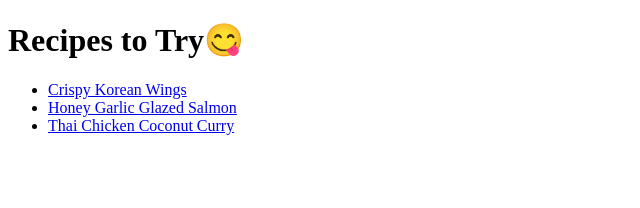
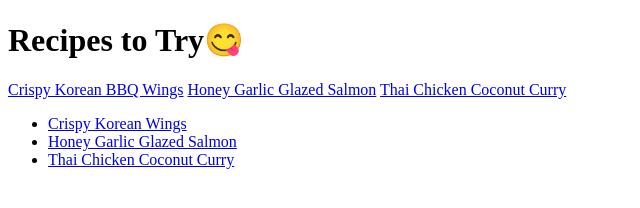
Before and after one commit to kristennwafor/odin-recipes, a plain HTML site: page index.html in a window 1280 px wide. Shown: the whole page, without its empty margins (0-640 px from the left). Drawn offline with Linux system fonts and the light colour scheme.

Commit message:
updated index

```diff
--- a/index.html
+++ b/index.html
@@ -8,10 +8,15 @@
 </head>
 <body>
     <h1>Recipes to Try😋</h1>
+    <a href=":recipes/wings.html">Crispy Korean BBQ Wings</a>
+    <a href=":recipes/salmon.html">Honey Garlic Glazed Salmon</a>
+    <a href=":recipes/curry.html">Thai Chicken Coconut Curry</a>
+
+    <ul>
+        <li><a href="https://www.cakenknife.com/crispy-korean-bbq-chicken-wings/">Crispy Korean Wings</a></li>
+        <li><a href = "https://www.thechunkychef.com/honey-garlic-glazed-salmon/">Honey Garlic Glazed Salmon</a></li>
+        <li><a href="https://www.averiecooks.com/thai-chicken-coconut-curry/">Thai Chicken Coconut Curry</a></li>
+    </ul>
 </body>
-<ul>
-    <li><a href="https://www.cakenknife.com/crispy-korean-bbq-chicken-wings/">Crispy Korean Wings</a></li>
-    <li><a href = "https://www.thechunkychef.com/honey-garlic-glazed-salmon/">Honey Garlic Glazed Salmon</a></li>
-    <li><a href="https://www.averiecooks.com/thai-chicken-coconut-curry/">Thai Chicken Coconut Curry</a></li>
-</ul>
+
 </html>
```
